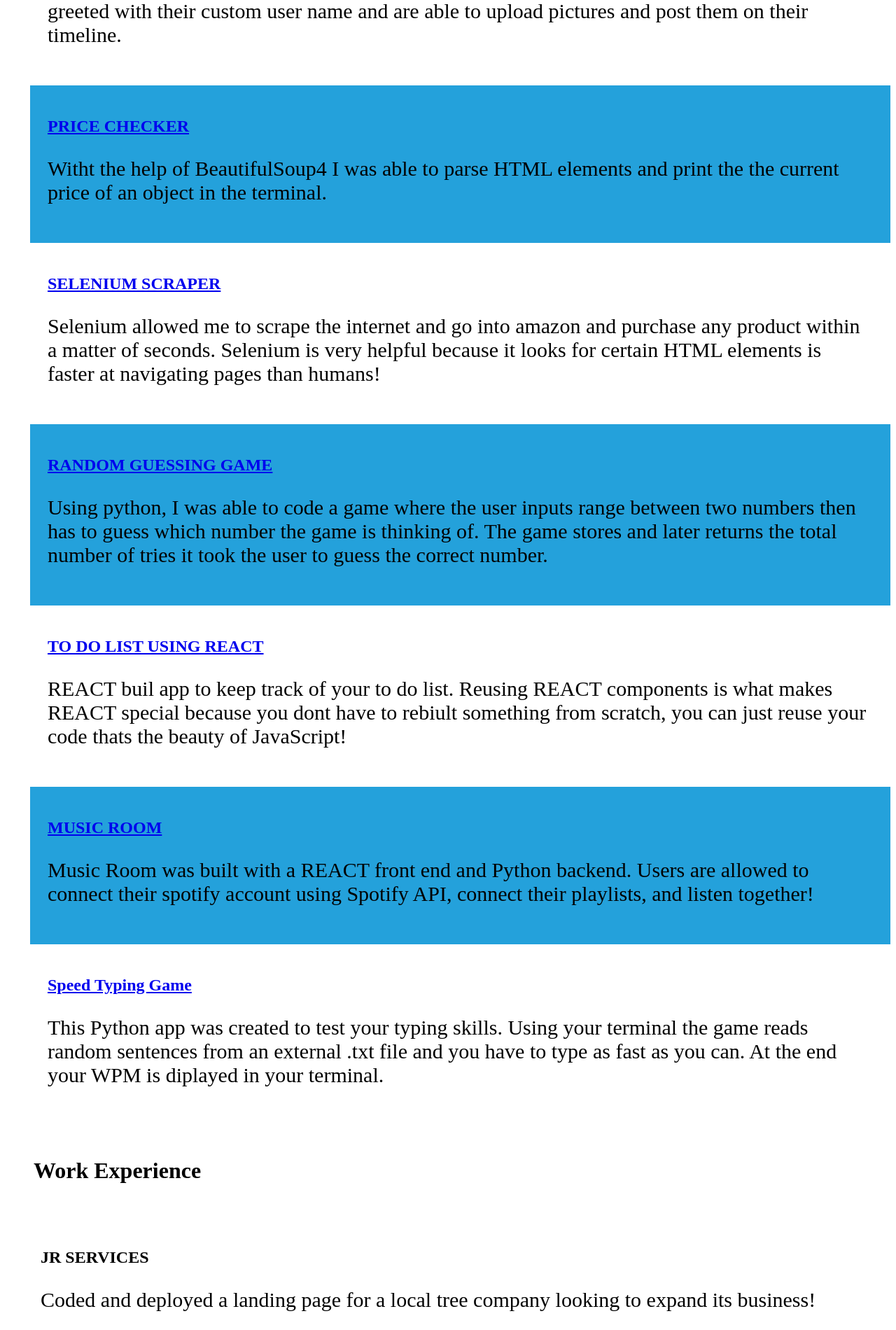
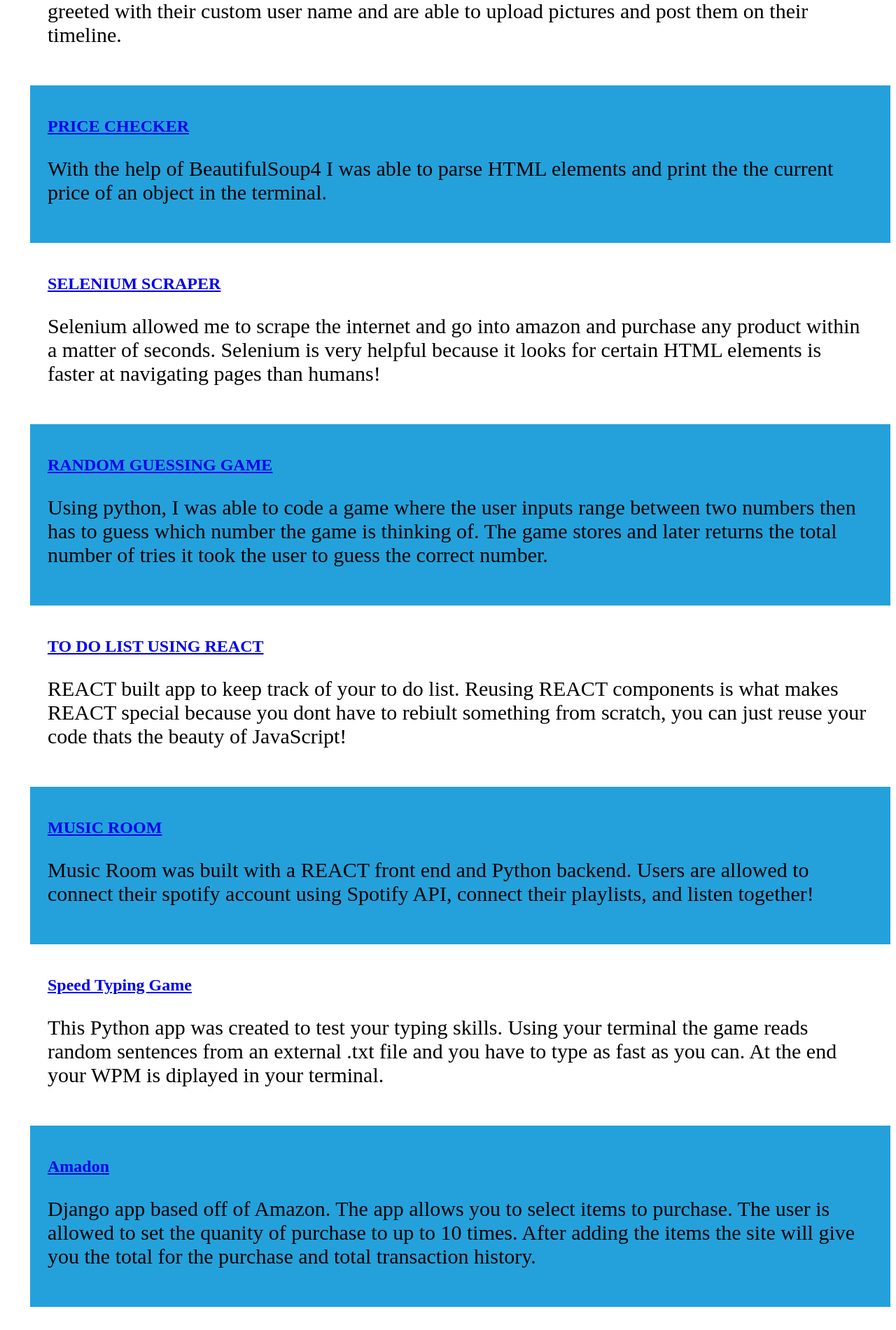
Before and after one commit to jerenteria/my_website, a Django app: page / in a window 1280 px wide. Shown: the part 1413-3313 px from the top of the page at 70% size. Run offline with Django 3.2, Linux system fonts and the light colour scheme.

Commit message:
added new projects

```diff
--- a/my_website_project/my_website_app/templates/index.html
+++ b/my_website_project/my_website_app/templates/index.html
@@ -50,7 +50,7 @@
             </div>
             <div class="blue-project">
                 <h2><a href="https://github.com/jerenteria/price_checker">PRICE CHECKER</a></h2>
-                <p class="project-desc">Witht the help of BeautifulSoup4 I was able to parse HTML elements and print the
+                <p class="project-desc">With the help of BeautifulSoup4 I was able to parse HTML elements and print the
                     the current price of an object in the terminal.
                 </p>
             </div>
@@ -70,7 +70,7 @@
             </div>
             <div class="white-project">
                 <h2><a href="https://github.com/jerenteria/first_react_project">TO DO LIST USING REACT</a></h2>
-                <p class="project-desc">REACT buil app to keep track of your to do list. Reusing  REACT components is what makes
+                <p class="project-desc">REACT built app to keep track of your to do list. Reusing  REACT components is what makes
                     REACT special because you dont have to rebiult something from scratch, you can just reuse your code thats the beauty
                     of JavaScript!
                 </p>
@@ -88,11 +88,28 @@
                     is diplayed in your terminal.
                 </p>
             </div>
+            <div class="blue-project">
+                <h2><a href="https://github.com/jerenteria/amadon_django">Amadon</a></h2>
+                <p class="project-desc">Django app based off of Amazon. The app allows you to select
+                    items to purchase. The user is allowed to set the quanity of purchase to up to
+                    10 times. After adding the items the site will give you the total for the purchase
+                    and total transaction history.
+                </p>
+            </div>
+            <div class="white-project">
+                <h2><a href="https://github.com/jerenteria/restful_tv_shows">Favorite TV Shows</a></h2>
+                <p class="project-desc"> Implemented a restful API to allow user to execute CRUD commands
+                    while adding their favorite tv shows growing up. Users are asked to input the name, network
+                    that the show was on, date of release, and some basic information on what the show is about.
+                </p>
+            </div>
         </div>
         <h1 id="work-header">Work Experience</h1>
         <div class="work-experience">
             <h2>JR SERVICES</h2>
-            <p class="project-desc">Coded and deployed a landing page for a local tree company looking to expand its business!</p>
+            <p class="project-desc">Coded and deployed a landing page for a local tree company looking to expand its business! Page was
+                deployed using AWS. Client is now able to show their clients what they are capable of to satisfy their needs.
+            </p>
         </div>
         <h1 id="skills">Skills and Technologies</h1>
         <div class="skills-tech">
```
